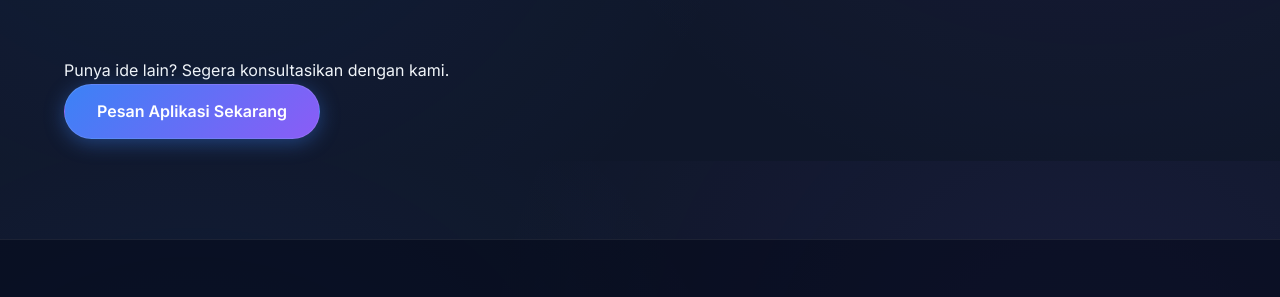
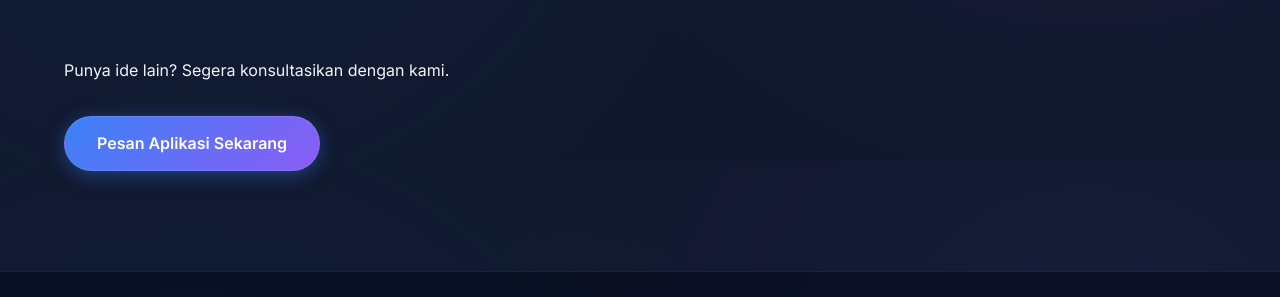
Before and after one commit to NetkomDev/netkom_web, a website built with Vite: page index.html in a window 1280 px wide. Shown: the part 3039-3336 px from the top of the page. Built offline with nearby package versions, Linux system fonts and the light colour scheme.

Commit message:
fix: add margin-top to portfolio cta button

```diff
--- a/css/styles.css
+++ b/css/styles.css
@@ -599,6 +599,10 @@ h6 {
     }
 }
 
+.portfolio-cta .btn {
+    margin-top: 2rem;
+}
+
 .badge {
     display: inline-block;
     padding: 6px 14px;
```
